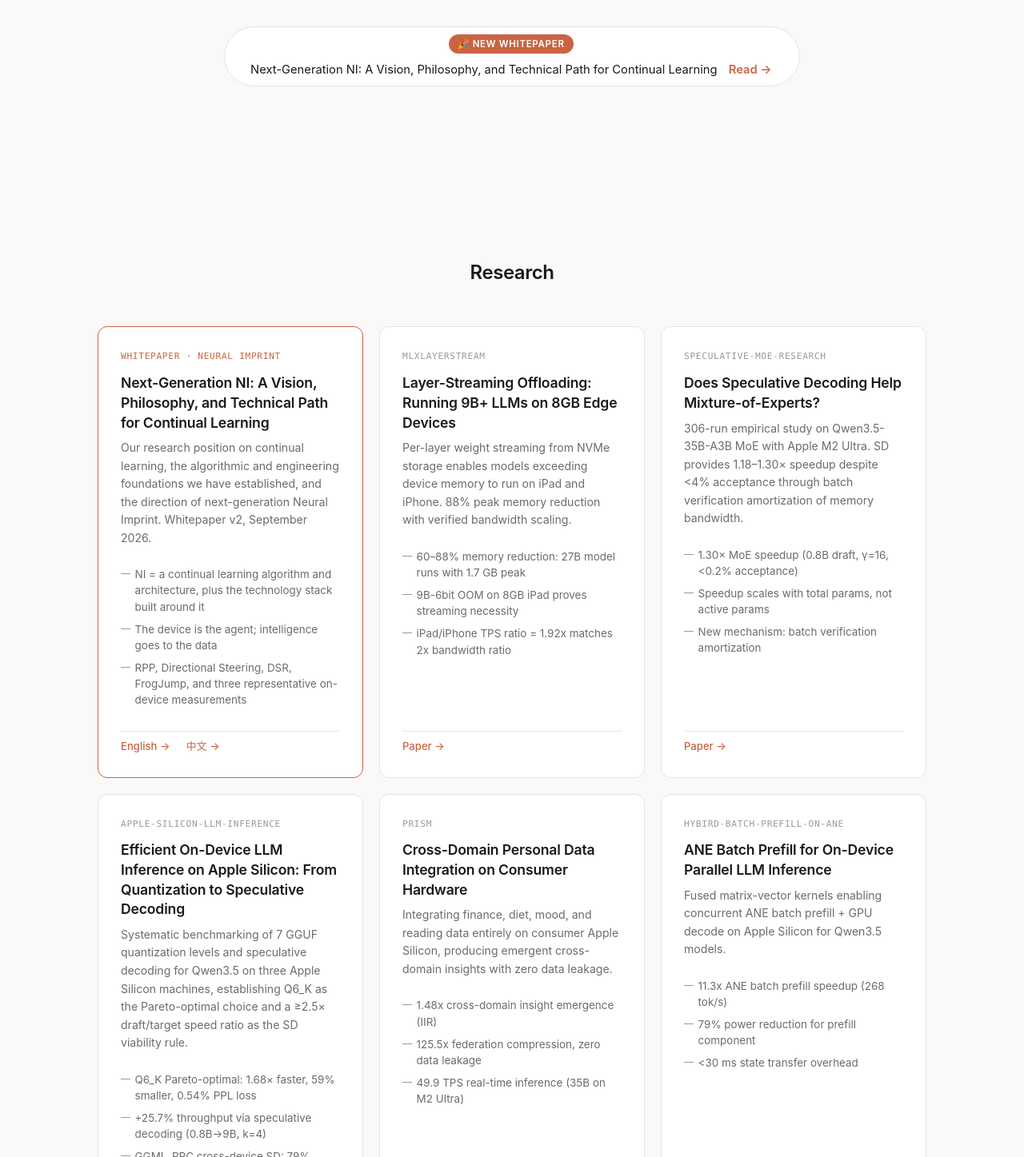
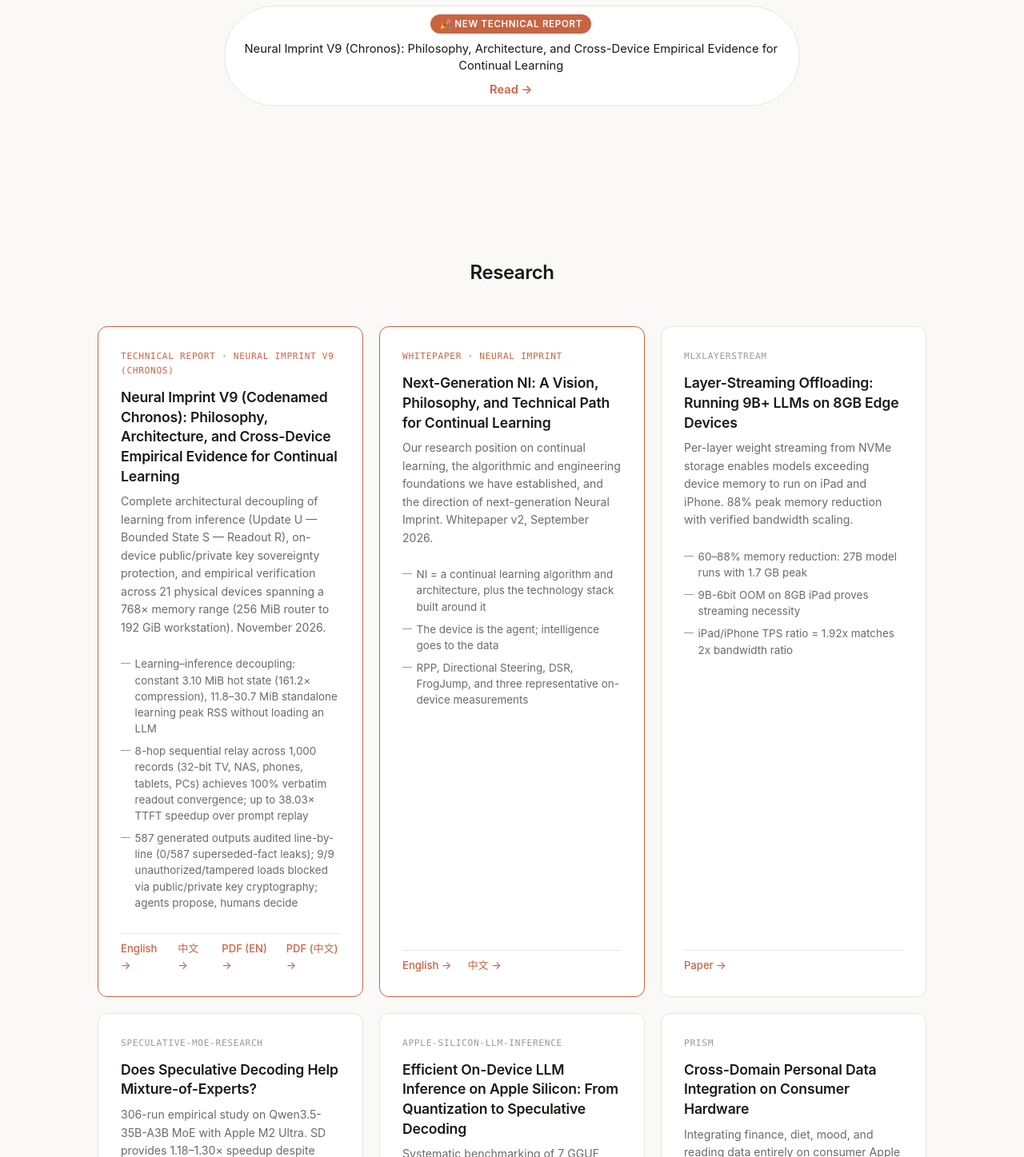
Before and after one commit to AtomGradient/atomgradient.github.io, a plain HTML site: page index.html in a window 1280 px wide. Shown: the part 398-1845 px from the top of the page at 80% size. Drawn offline with Linux system fonts and the light colour scheme.

Commit message:
feat: add Neural Imprint V9 (Chronos) technical report to homepage hero and research grid

```diff
--- a/index.html
+++ b/index.html
@@ -420,8 +420,8 @@
     <p class="tagline" data-i18n="hero.tagline">Bringing AI to the Edge</p>
     <p class="desc" data-i18n="hero.desc">We focus on deploying AI models directly on consumer devices — making AI faster, private, and freely accessible to everyone.</p>
     <a class="hero-announce" href="https://atomgradient.github.io/whitepapers/">
-      <span class="badge" data-i18n="hero.wpBadge">🎉 New whitepaper</span>
-      <span class="announce-title" data-i18n="hero.wpTitle">Next-Generation NI: A Vision, Philosophy, and Technical Path for Continual Learning</span>
+      <span class="badge" data-i18n="hero.wpBadge">🎉 New technical report</span>
+      <span class="announce-title" data-i18n="hero.wpTitle">Neural Imprint V9 (Chronos): Philosophy, Architecture, and Cross-Device Empirical Evidence for Continual Learning</span>
       <span class="announce-cta" data-i18n="hero.wpCta">Read →</span>
     </a>
   </section>
@@ -430,6 +430,24 @@
   <section id="research">
     <h2 class="section-title" data-i18n="nav.research">Research</h2>
     <div class="cards">
+
+      <!-- Technical Report — Neural Imprint V9 (Chronos) -->
+      <div class="card featured">
+        <span class="card-label" data-i18n="cardV9.label">Technical Report · Neural Imprint V9 (Chronos)</span>
+        <h3 data-i18n="cardV9.title">Neural Imprint V9 (Codenamed Chronos): Philosophy, Architecture, and Cross-Device Empirical Evidence for Continual Learning</h3>
+        <p class="card-desc" data-i18n="cardV9.desc">Complete architectural decoupling of learning from inference (Update U — Bounded State S — Readout R), on-device public/private key sovereignty protection, and empirical verification across 21 physical devices spanning a 768× memory range (256 MiB router to 192 GiB workstation). November 2026.</p>
+        <ul class="highlights">
+          <li data-i18n="cardV9.h1">Learning–inference decoupling: constant 3.10 MiB hot state (161.2× compression), 11.8–30.7 MiB standalone learning peak RSS without loading an LLM</li>
+          <li data-i18n="cardV9.h2">8-hop sequential relay across 1,000 records (32-bit TV, NAS, phones, tablets, PCs) achieves 100% verbatim readout convergence; up to 38.03× TTFT speedup over prompt replay</li>
+          <li data-i18n="cardV9.h3">587 generated outputs audited line-by-line (0/587 superseded-fact leaks); 9/9 unauthorized/tampered loads blocked via public/private key cryptography; agents propose, humans decide</li>
+        </ul>
+        <div class="card-links">
+          <a href="https://atomgradient.github.io/whitepapers/neural-imprint-v9/en/">English →</a>
+          <a href="https://atomgradient.github.io/whitepapers/neural-imprint-v9/">中文 →</a>
+          <a href="https://atomgradient.github.io/whitepapers/neural-imprint-v9/en/AtomGradient-Neural-Imprint-V9-Chronos-Tech-Report-en.pdf">PDF (EN) →</a>
+          <a href="https://atomgradient.github.io/whitepapers/neural-imprint-v9/AtomGradient-Neural-Imprint-V9-Chronos-Tech-Report-zh.pdf">PDF (中文) →</a>
+        </div>
+      </div>
 
       <!-- Whitepaper — Next-Generation NI -->
       <div class="card featured">
@@ -614,9 +632,15 @@
         'hero.tagline': 'Bringing AI to the Edge',
         'hero.desc': 'We focus on deploying AI models directly on consumer devices — making AI faster, private, and freely accessible to everyone.',
         'nav.whitepapers': 'Whitepapers',
-        'hero.wpBadge': '🎉 New whitepaper',
-        'hero.wpTitle': 'Next-Generation NI: A Vision, Philosophy, and Technical Path for Continual Learning',
+        'hero.wpBadge': '🎉 New technical report',
+        'hero.wpTitle': 'Neural Imprint V9 (Chronos): Philosophy, Architecture, and Cross-Device Empirical Evidence for Continual Learning',
         'hero.wpCta': 'Read →',
+        'cardV9.label': 'Technical Report · Neural Imprint V9 (Chronos)',
+        'cardV9.title': 'Neural Imprint V9 (Codenamed Chronos): Philosophy, Architecture, and Cross-Device Empirical Evidence for Continual Learning',
+        'cardV9.desc': 'Complete architectural decoupling of learning from inference (Update U — Bounded State S — Readout R), on-device public/private key sovereignty protection, and empirical verification across 21 physical devices spanning a 768× memory range (256 MiB router to 192 GiB workstation). November 2026.',
+        'cardV9.h1': 'Learning–inference decoupling: constant 3.10 MiB hot state (161.2× compression), 11.8–30.7 MiB standalone learning peak RSS without loading an LLM',
+        'cardV9.h2': '8-hop sequential relay across 1,000 records (32-bit TV, NAS, phones, tablets, PCs) achieves 100% verbatim readout convergence; up to 38.03× TTFT speedup over prompt replay',
+        'cardV9.h3': '587 generated outputs audited line-by-line (0/587 superseded-fact leaks); 9/9 unauthorized/tampered loads blocked via public/private key cryptography; agents propose, humans decide',
         'cardWP.label': 'Whitepaper · Neural Imprint',
         'cardWP.title': 'Next-Generation NI: A Vision, Philosophy, and Technical Path for Continual Learning',
         'cardWP.desc': 'Our research position on continual learning, the algorithmic and engineering foundations we have established, and the direction of next-generation Neural Imprint. Whitepaper v2, September 2026.',
@@ -678,9 +702,15 @@
         'hero.tagline': '让 AI 在终端绽放',
         'hero.desc': '我们专注于将 AI 模型部署到消费级设备上——让 AI 更快、更私密，人人可用。',
         'nav.whitepapers': '白皮书',
-        'hero.wpBadge': '🎉 新白皮书发布',
-        'hero.wpTitle': 'NI 下一代：持续学习的愿景、哲学与技术路径',
+        'hero.wpBadge': '🎉 新技术报告发布',
+        'hero.wpTitle': 'Neural Imprint V9（代号 Chronos）：持续学习的哲学、架构与跨设备普惠实证',
         'hero.wpCta': '立即阅读 →',
+        'cardV9.label': '技术报告 · Neural Imprint V9（代号 Chronos）',
+        'cardV9.title': 'Neural Imprint V9（代号 Chronos）：持续学习的哲学、架构与跨设备普惠实证',
+        'cardV9.desc': '在架构上实现“学习”与“推理”彻底解耦（更新 Update U — 有界状态 Bounded State S — 读取 Readout R），内置端侧公钥／私钥主权加密机制，并在横跨 768 倍内存跨度的 21 款异构真机（256 MiB 路由器至 192 GiB 工作站）上完成实证。2026 年 11 月。',
+        'cardV9.h1': '学习与推理解耦：恒定 3.10 MiB 有界热状态（161.2 倍压缩），独立学习进程峰值仅 11.8–30.7 MiB，无需加载大模型',
+        'cardV9.h2': '八台异构设备（含 32 位电视、家庭 NAS、手机、墨水屏、电脑）依次续学 1,000 条经历，终点读出与单机 100% 逐字一致；首词元响应最高较长提示重放快 38.03 倍',
+        'cardV9.h3': '587 份生成回答逐句语义核对（已废除旧习惯 0/587 零错用）；公私钥机制 9/9 拦截越权与篡改；坚持“智能体提议，人来决定”的道德基准',
         'cardWP.label': '白皮书 · Neural Imprint',
         'cardWP.title': 'NI 下一代：持续学习的愿景、哲学与技术路径',
         'cardWP.desc': '质子梯度对持续学习的研究立场、已经建立的算法与工程基础，以及下一代 Neural Imprint 的演进方向。白皮书 v2，2026 年 9 月。',
```
